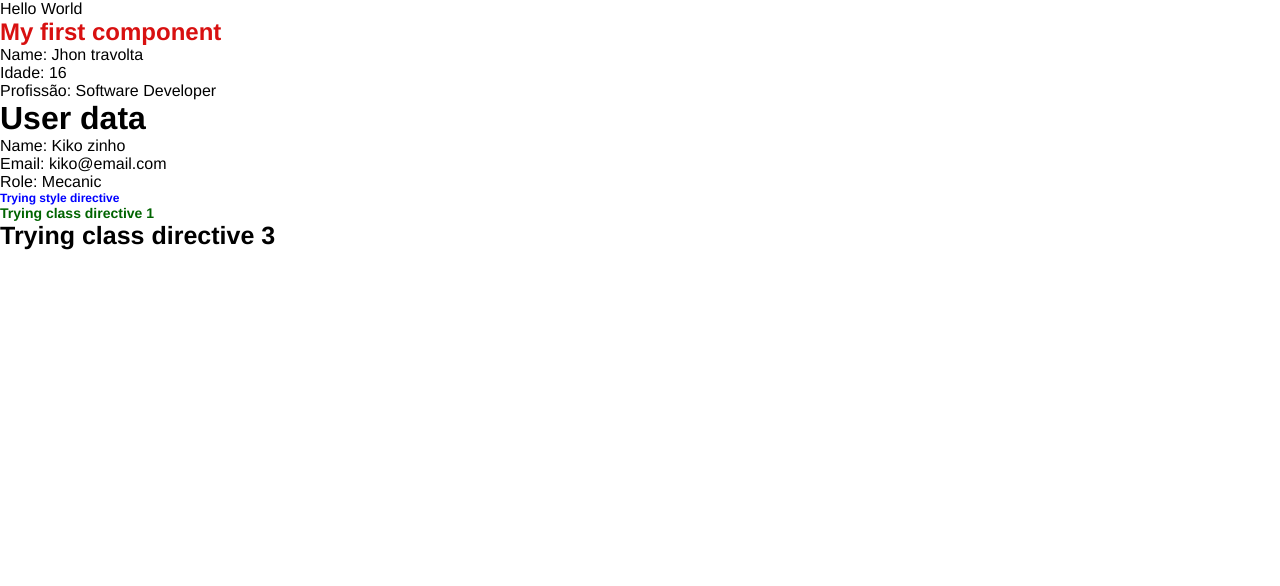
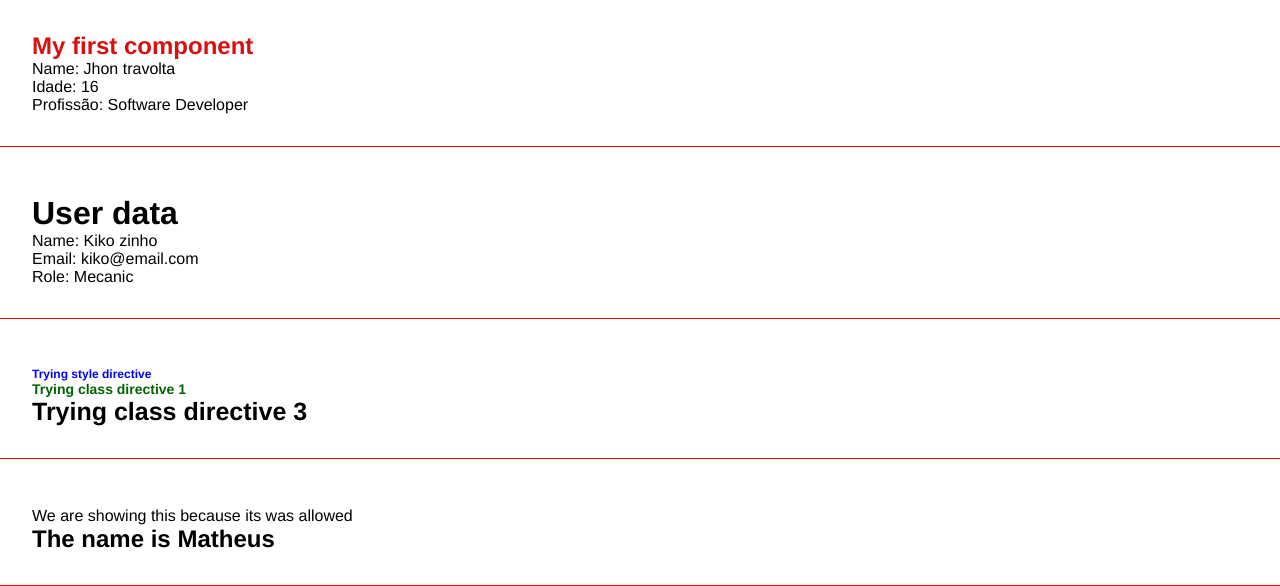
Before and after one commit to RogerXO/curso-angular, an Angular app: page / in a window 1280 px wide. Shown: the top 586 px of the page. Built offline with nearby package versions, Linux system fonts and the light colour scheme.

Commit message:
conditional rendering

```diff
--- a/src/app/app.component.html
+++ b/src/app/app.component.html
@@ -1,5 +1,4 @@
-<div>Hello World</div>
-
 <app-first-component></app-first-component>
 <app-parent-data [name]="userName" [userData]="userData" ></app-parent-data>
 <app-directives></app-directives>
+<app-if-render></app-if-render>
--- a/src/app/app.module.ts
+++ b/src/app/app.module.ts
@@ -6,13 +6,15 @@
 import { FirstComponentComponent } from './components/first-component/first-component.component';
 import { ParentDataComponent } from './components/parent-data/parent-data.component';
 import { DirectivesComponent } from './components/directives/directives.component';
+import { IfRenderComponent } from './components/if-render/if-render.component';
 
 @NgModule({
   declarations: [
     AppComponent,
     FirstComponentComponent,
     ParentDataComponent,
-    DirectivesComponent
+    DirectivesComponent,
+    IfRenderComponent
   ],
   imports: [
     BrowserModule,
--- a/src/app/components/directives/directives.component.html
+++ b/src/app/components/directives/directives.component.html
@@ -1,6 +1,8 @@
-<h2 [ngStyle]="{ 'font-size': fontSize + 'px', color: color }">
-  Trying style directive
-</h2>
+<div class="class">
+  <h2 [ngStyle]="{ 'font-size': fontSize + 'px', color: color }">
+    Trying style directive
+  </h2>
 
-<h3 [ngClass]="classes">Trying class directive 1</h3>
-<h3 [ngClass]="bigTitle">Trying class directive 3</h3>
+  <h3 [ngClass]="classes">Trying class directive 1</h3>
+  <h3 [ngClass]="bigTitle">Trying class directive 3</h3>
+</div>
--- a/src/app/components/first-component/first-component.component.html
+++ b/src/app/components/first-component/first-component.component.html
@@ -1,4 +1,6 @@
-<h2>My first component</h2>
-<p>Name: {{ name }}</p>
-<p>Idade: {{ age }}</p>
-<p>Profissão: {{ job }}</p>
+<div class="class">
+  <h2>My first component</h2>
+  <p>Name: {{ name }}</p>
+  <p>Idade: {{ age }}</p>
+  <p>Profissão: {{ job }}</p>
+</div>
--- /dev/null
+++ b/src/app/components/if-render/if-render.component.html
@@ -0,0 +1,7 @@
+<div class="class">
+  <p *ngIf="canShow">We are showing this because its was allowed</p>
+  <h2 *ngIf="name === 'Matheus'; else nameNotFound">The name is Matheus</h2>
+  <ng-template #nameNotFound>
+    <h2>Name not found</h2>
+  </ng-template>
+</div>
--- /dev/null
+++ b/src/app/components/if-render/if-render.component.ts
@@ -0,0 +1,11 @@
+import { Component } from '@angular/core';
+
+@Component({
+  selector: 'app-if-render',
+  templateUrl: './if-render.component.html',
+  styleUrls: ['./if-render.component.css'],
+})
+export class IfRenderComponent {
+  canShow = true;
+  name = 'Matheus';
+}
--- a/src/app/components/parent-data/parent-data.component.html
+++ b/src/app/components/parent-data/parent-data.component.html
@@ -1,4 +1,6 @@
-<h1>User data</h1>
-<p>Name: {{ name }}</p>
-<p>Email: {{ userData.email }}</p>
-<p>Role: {{ userData.role }}</p>
+<div class="class">
+  <h1>User data</h1>
+  <p>Name: {{ name }}</p>
+  <p>Email: {{ userData.email }}</p>
+  <p>Role: {{ userData.role }}</p>
+</div>
--- a/src/styles.css
+++ b/src/styles.css
@@ -4,3 +4,13 @@
     padding: 0;
     font-family: Helvetica, sans-serif;
 }
+
+body {
+    padding-bottom: 500px
+}
+
+.class{
+    border-bottom: 1px solid red;
+    padding: 2em;
+    margin-bottom: 1em
+}
```
Also changed, not shown: src/app/components/if-render/if-render.component.css (added), 1 other file (tests, documents, lock files or other folders).
